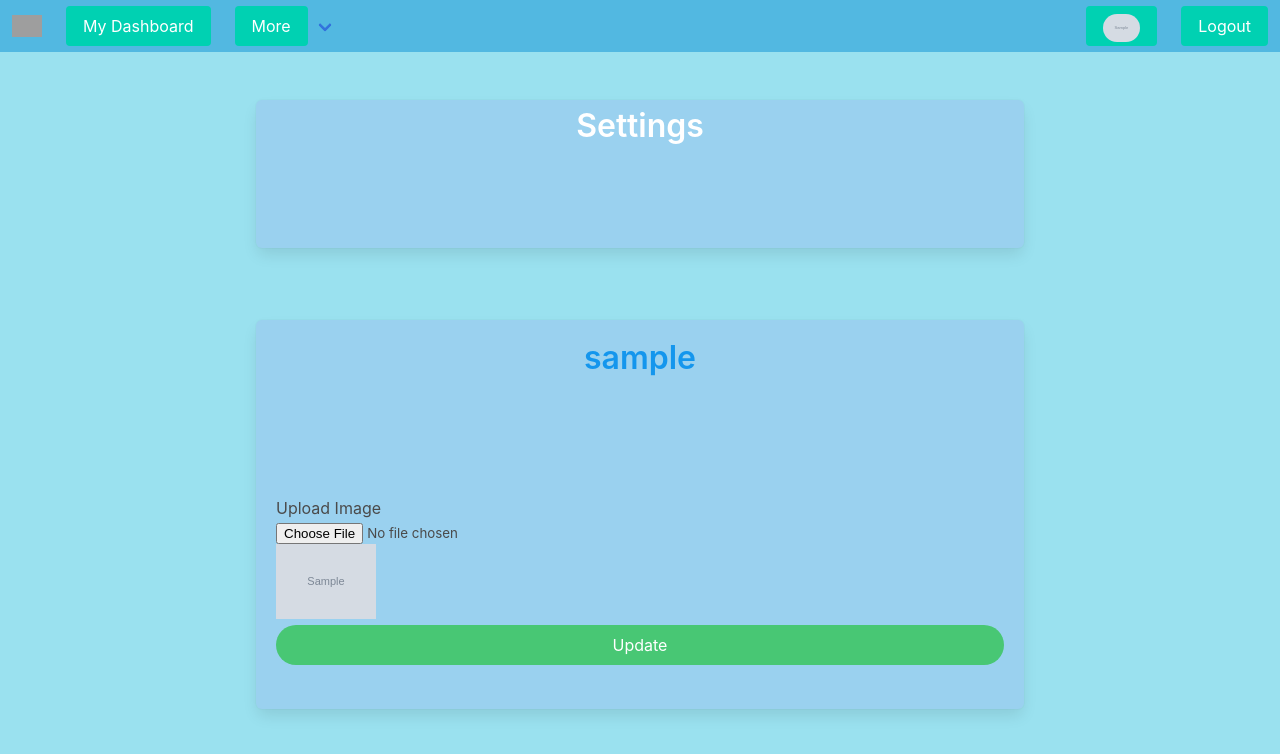
After one commit to chuckthemole/TeachAssist, a Django app: page /1/edit in a window 1280 px wide. The commit adds this page. Shown: the top 754 px of the page. Run offline with Django 3.2, Linux system fonts and the light colour scheme; a user stored in the database is signed in; tables that the repository leaves empty hold one stand-in row (values such as "Sample post"); grey boxes marked "Sample" are stand-in pictures; some libraries are stand-ins or nearby versions; grey boxes are pictures that could not be loaded.

Commit message:
Implement views for user profile pic

```diff
--- a/teach/forms.py
+++ b/teach/forms.py
@@ -16,5 +16,18 @@ class Lesson_Form(forms.ModelForm):
         model = Lesson
         fields = ["img"]
 
+class Teacher_Form(forms.ModelForm):
+    def as_p(self):
+        "Returns this form rendered as HTML <p>s."
+        return self._html_output(
+            normal_row = u'<p>Upload Image</p> %(field)s%(help_text)s',
+            error_row = u'%s',
+            row_ender = '</p>',
+            help_text_html = u' <span class="helptext">%s</span>',
+            errors_on_separate_row = True)
+    class Meta:
+        model = teacher
+        fields = ["img"]
+
 class Public_Form(forms.Form):
     Public=forms.CharField(label='public', widget=forms.RadioSelect(choices=CHOICES))
--- a/teach/templates/teach/base.html
+++ b/teach/templates/teach/base.html
@@ -65,8 +65,8 @@
         <div class="buttons">
         <figure class="image button is-primary">
           {% load static %}
-          <a href="{% url 'collections:index' %}">
-            <img src="{{ user.teacher.img.url }}" class="is-rounded" style="object-fit: cover;" alt="Image not found" onerror="this.onerror=null;this.src='https://img.icons8.com/fluent-systems-filled/24/000000/user.png';">
+          <a href="{% url 'collections:edit_settings' user.teacher.id %}">
+            <img src="{{ user.teacher.img.url }}" class="is-rounded" style="object-fit: cover;" alt="Image not found" onerror="this.onerror=null;this.src='https://img.icons8.com/material-outlined/24/000000/user--v1.png';">
           </a>
         </figure>
       </div>
--- /dev/null
+++ b/teach/templates/teach/edit_profile.html
@@ -0,0 +1,78 @@
+{% extends "teach/base.html" %}
+
+{% block content %}
+
+<head>
+  {% load static %}
+  <script type='text/javascript' src="{% static 'teach/js/google_map.js' %}"></script>
+  <link rel="stylesheet" type="text/css" href="{% static 'teach/bulma-0.8.0/css/stylesChuck.css' %}" />
+</head>
+
+<div style="margin: auto;">
+  <center>
+    <div class="box front-background tile is-8 is-vertical">
+      <div class="tile is-ancestor">
+        <div class="tile is-vertical has-text-centered alt-front-backgroud">
+          <h2 class="title is-3">
+            <span style="color:white;">
+              Settings
+            </span>
+          </h2>
+        </div>
+      </div>
+      <br><br><br>
+    </div>
+  </center>
+</div>
+
+<br><br><br>
+
+<form action="{% url 'collections:publish_settings' user.teacher.id %}" method="post" enctype="multipart/form-data">
+  {% csrf_token %}
+  <center>
+    <div class="box front-background tile is-vertical is-8 is-centered">
+      <h1 class="title has-text-centered">
+        <span style="color:#1496ed">
+          {{ user.username }}
+          <br>
+        </span>
+      </h1>
+      {% if error %}
+      <h3 style="color: red">{{ error }}</h3>
+      {% endif %}
+
+      <br><br><br>
+
+      <br>
+
+      <div align="left">
+        <div class="inline-child-block">
+          <p><input type="file" accept="image/*" name="image" id="file" onchange="loadFile(event)" style="display: none;"></p>
+          <p>
+            {{ form.as_p }}
+          </p>
+        </div>
+        <div class="inline-child-block">
+          <img src="{{ user.teacher.img.url }}" id="output" width="100" alt="Image not found" onerror="this.onerror=null;this.src='https://img.icons8.com/material-outlined/24/000000/user--v1.png';">
+        </div>
+      </div>
+
+      <script>
+        var loadFile = function(event) {
+          var image = document.getElementById('output');
+          image.src = URL.createObjectURL(event.target.files[0]);
+        };
+      </script>
+
+      <div class="field">
+        <div class="control">
+          <button class="button is-success is-rounded is-fullwidth" type="submit" value="Publish">
+            Update
+          </button>&nbsp;
+        </div>
+      </div>
+    </div>
+  </center>
+</form>
+
+{% endblock content %}
--- a/teach/urls/collections.py
+++ b/teach/urls/collections.py
@@ -11,4 +11,6 @@ urlpatterns = [
     path('login', collections.login_view, name='login'),
     path('logout', collections.logout_view, name='logout'),
     path('signup', collections.signup, name='signup'),
+    path('<int:teacher_id>/edit', collections.edit_settings, name='edit_settings'),
+    path('<int:teacher_id>/publish', collections.publish_settings, name='publish_settings'),
 ]
--- a/teach/urls/lesson.py
+++ b/teach/urls/lesson.py
@@ -13,5 +13,5 @@ urlpatterns = [
     path('image/<int:lesson_id>/publish', lesson.publish_image, name='publish_image'),
     path('image/<int:lesson_id>/create', lesson.create_image, name='create_image'),
     path('image/<int:lesson_id>/show', lesson.show_image, name='show_image'),
-    path('lesson/<int:lesson_id>/switch', lesson.switch_public_private, name='switch_public_private')
+    path('lesson/<int:lesson_id>/switch', lesson.switch_public_private, name='switch_public_private'),
 ]
--- a/teach/views/collections.py
+++ b/teach/views/collections.py
@@ -116,6 +116,33 @@ def logout_view(request):
     logout(request)
     return redirect("collections:login")
 
+def edit_settings(request, teacher_id):
+    if request.method == "GET":
+        user = request.user
+        if not user.is_authenticated:
+            return redirect("teach:login")
+        else:
+            form = Teacher_Form()
+            return render(request, "teach/edit_profile.html", {"user":user, "form":form} )
+
+def publish_settings(request, teacher_id):
+    if request.method == "POST":
+        user = request.user
+        if not user.is_authenticated:
+            return redirect("teach:login")
+    teach = get_object_or_404(teacher, pk=user.teacher.id)
+    form = Teacher_Form(request.POST, request.FILES, instance=teach)
+    if form.is_valid():
+        print("Form is valid.")
+        teach.save()
+    else:
+        print("Form is not valid!")
+    try:
+        my_lessons = Lesson.objects.filter(teacher=user.teacher.id)
+    except:
+        return redirect("collections:login")
+    return render(request, "teach/dashboard.html", {"user":user, "my_lessons":my_lessons})
+
 def testHTTP_request(request):
     # Testing http request object inside a view function
     print('********************************************')
```
